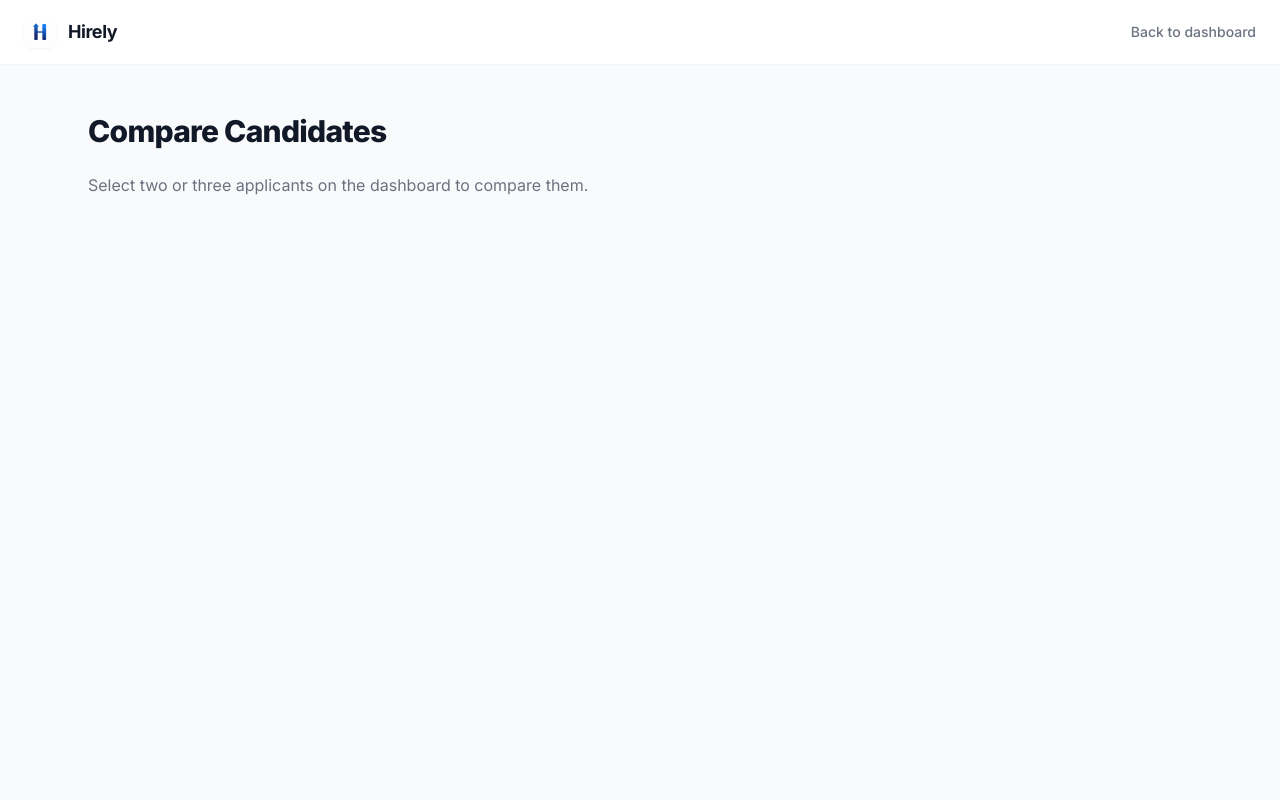
After one commit to hr5ht/Hirely, a Django app: template backend/templates/compare.html in a window 1280 px wide. The commit adds this page. Run offline with Django 5.2, Linux system fonts and the light colour scheme; the template is opened without the code that fills it, so the values that code supplies are empty; some libraries are stand-ins or nearby versions.

Commit message:
feat(recruiter): compare up to 3 candidates side by side

```diff
--- a/backend/ai_engine/urls.py
+++ b/backend/ai_engine/urls.py
@@ -15,4 +15,5 @@ urlpatterns = [
     path('allow-retake/<int:application_id>/', views.allow_retake, name='allow_retake'),
     path('application-notes/<int:application_id>/', views.save_notes, name='save_notes'),
     path('export-applicants/', views.export_applicants, name='export_applicants'),
+    path('compare/', views.compare_candidates, name='compare_candidates'),
 ]
--- /dev/null
+++ b/backend/templates/compare.html
@@ -0,0 +1,60 @@
+{% extends "base.html" %}
+{% load static %}
+{% block title %}Compare Candidates | Hirely{% endblock %}
+{% block head %}
+    <style>
+        body {
+            font-family: 'Inter', sans-serif;
+            background-color: #f9fafb;
+            color: #111827;
+        }
+    </style>
+{% endblock %}
+{% block body_class %}min-h-screen flex flex-col{% endblock %}
+{% block content %}
+
+    <nav class="bg-white border-b border-gray-100">
+        <div class="max-w-7xl mx-auto px-6 h-16 flex justify-between items-center">
+            <a href="/dashboard/" class="flex items-center gap-3">
+                <img src="{% static 'ai_engine/logo.png' %}" alt="Hirely Logo" class="w-8 h-8 rounded-lg object-cover shadow-sm">
+                <span class="text-lg font-bold text-gray-900 tracking-tight">Hirely</span>
+            </a>
+            <a href="/dashboard/" class="text-sm font-medium text-gray-500 hover:text-gray-900">Back to dashboard</a>
+        </div>
+    </nav>
+
+    <main class="flex-grow max-w-6xl mx-auto w-full py-12 px-6 space-y-6">
+        <h1 class="text-3xl font-extrabold tracking-tight text-gray-900">Compare Candidates</h1>
+
+        {% if rows %}
+        <div class="bg-white border border-gray-200 rounded-2xl overflow-x-auto shadow-sm">
+            <table class="w-full text-left text-sm">
+                <thead>
+                    <tr class="bg-gray-50 border-b border-gray-100">
+                        <th class="p-4 text-[10px] font-bold uppercase tracking-wider text-gray-500"></th>
+                        {% for app, session in rows %}
+                        <th class="p-4">
+                            <a href="/ai/candidate-detail/{{ app.id }}/" class="font-bold text-gray-900 hover:text-blue-600">{{ app.candidate.username }}</a>
+                            <p class="text-[10px] text-gray-400 font-medium">{{ app.job.title }}</p>
+                        </th>
+                        {% endfor %}
+                    </tr>
+                </thead>
+                <tbody class="divide-y divide-gray-100">
+                    <tr><th class="p-4 text-xs text-gray-500">Status</th>{% for app, session in rows %}<td class="p-4">{{ app.get_status_display }}</td>{% endfor %}</tr>
+                    <tr><th class="p-4 text-xs text-gray-500">ATS match</th>{% for app, session in rows %}<td class="p-4 font-bold text-blue-600">{{ app.ats_match_score|default:"--" }}%</td>{% endfor %}</tr>
+                    <tr><th class="p-4 text-xs text-gray-500">Skills / experience fit</th>{% for app, session in rows %}<td class="p-4">{{ app.ats_breakdown.skill_score|default:"--" }}% / {{ app.ats_breakdown.semantic_score|default:"--" }}%</td>{% endfor %}</tr>
+                    <tr><th class="p-4 text-xs text-gray-500">Integrity</th>{% for app, session in rows %}<td class="p-4">{% if session %}{{ app.proctoring_score }}%{% else %}--{% endif %}</td>{% endfor %}</tr>
+                    <tr><th class="p-4 text-xs text-gray-500">Tech knowledge</th>{% for app, session in rows %}<td class="p-4">{% if session.session_status == 'completed' %}{{ session.tech_knowledge }}%{% else %}--{% endif %}</td>{% endfor %}</tr>
+                    <tr><th class="p-4 text-xs text-gray-500">Behavioral IQ</th>{% for app, session in rows %}<td class="p-4">{% if session.session_status == 'completed' %}{{ session.behavioral_iq }}%{% else %}--{% endif %}</td>{% endfor %}</tr>
+                    <tr><th class="p-4 text-xs text-gray-500">Problem solving</th>{% for app, session in rows %}<td class="p-4">{% if session.session_status == 'completed' %}{{ session.problem_solving }}%{% else %}--{% endif %}</td>{% endfor %}</tr>
+                    <tr><th class="p-4 text-xs text-gray-500">Proctoring alerts</th>{% for app, session in rows %}<td class="p-4">{{ session.proctoring_logs|length|default:"0" }}</td>{% endfor %}</tr>
+                    <tr><th class="p-4 text-xs text-gray-500 align-top">Missing skills</th>{% for app, session in rows %}<td class="p-4 text-xs text-rose-700 align-top">{{ app.ats_breakdown.missing_keywords|join:", "|default:"--" }}</td>{% endfor %}</tr>
+                </tbody>
+            </table>
+        </div>
+        {% else %}
+        <p class="text-gray-500">Select two or three applicants on the dashboard to compare them.</p>
+        {% endif %}
+    </main>
+{% endblock %}
```
Also changed, not shown: backend/ai_engine/views.py (+11 -0 lines), backend/templates/recruiter_dashboard.html (+20 -2 lines).
